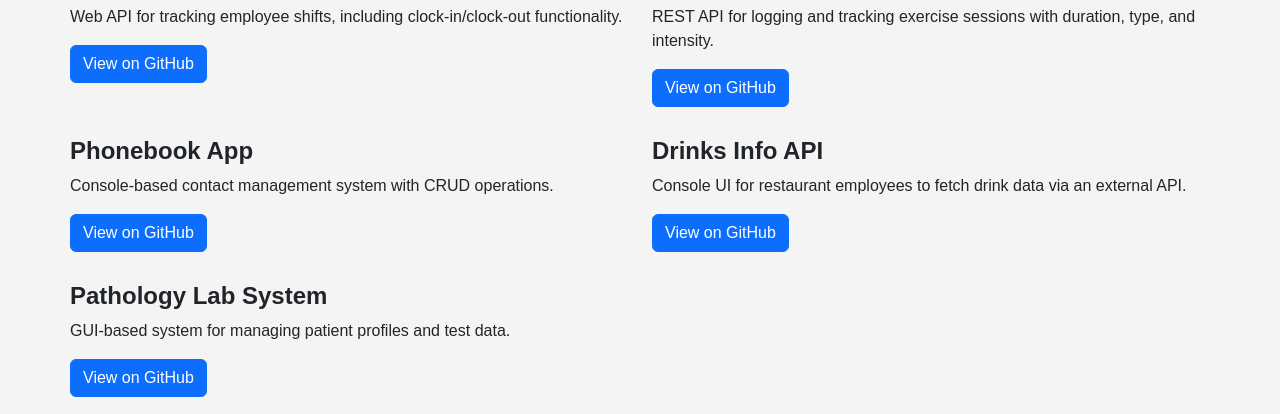
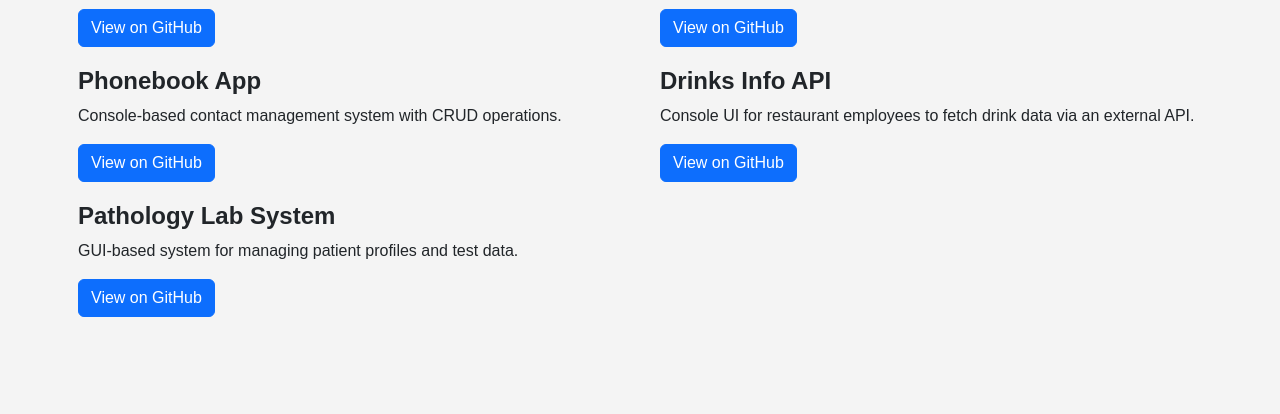
Before and after one commit to Eyad-Mostafa/Eyad-Mostafa.github.io, a plain HTML site: page index.html in a window 1280 px wide. Shown: the part 683-1097 px from the top of the page. Drawn offline with nearby package versions, Linux system fonts and the light colour scheme.

Commit message:
Refine layout spacing in portfolio section

```diff
--- a/index.html
+++ b/index.html
@@ -43,10 +43,11 @@
         background-color: #e6c200;
       }
       .section {
-        padding: 60px 0;
+        padding: 40px 0;
       }
       .work-item {
-        margin-bottom: 30px;
+        margin-bottom: 20px;
+        padding: 0 20px;
       }
       .work-item h4 {
         font-weight: bold;
```
